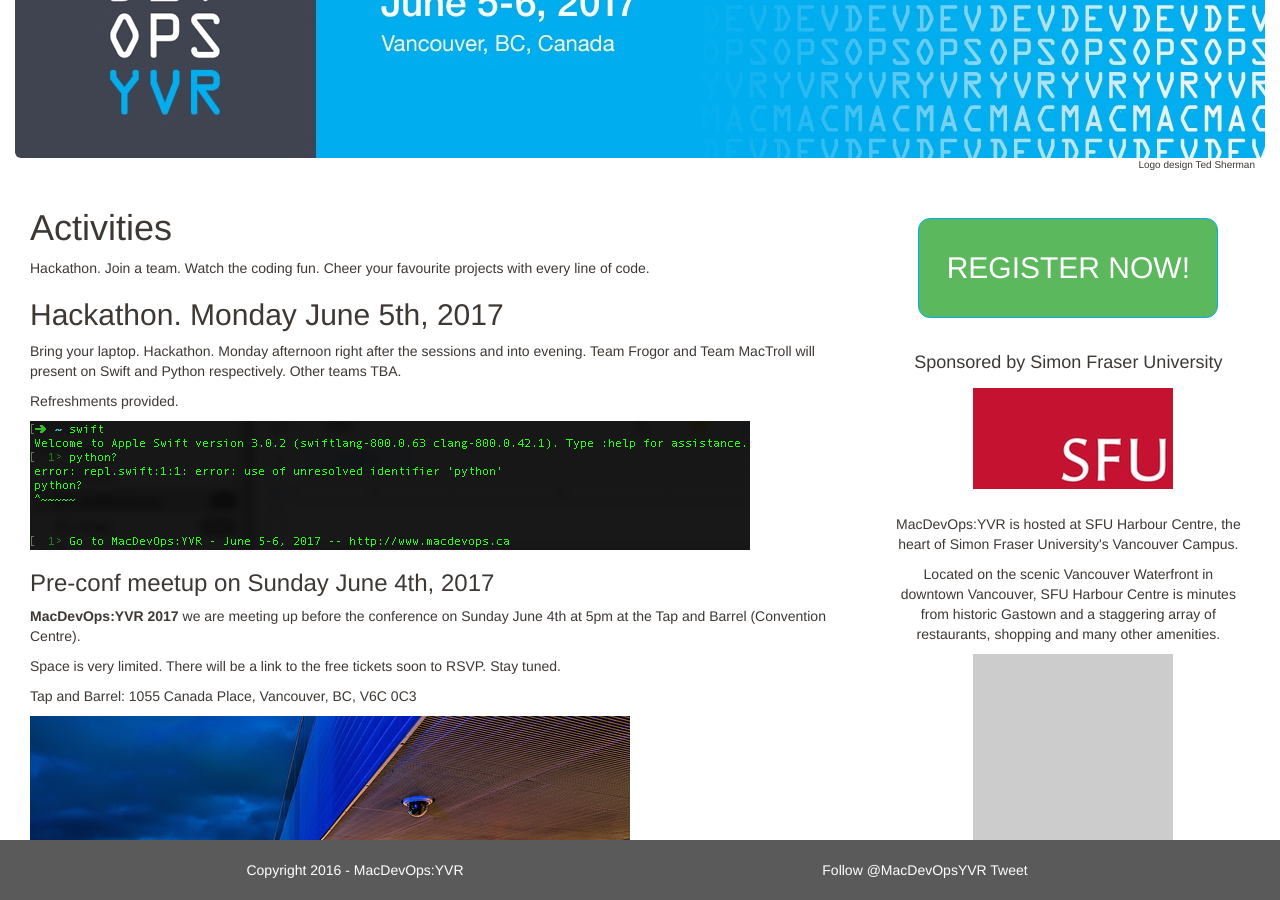
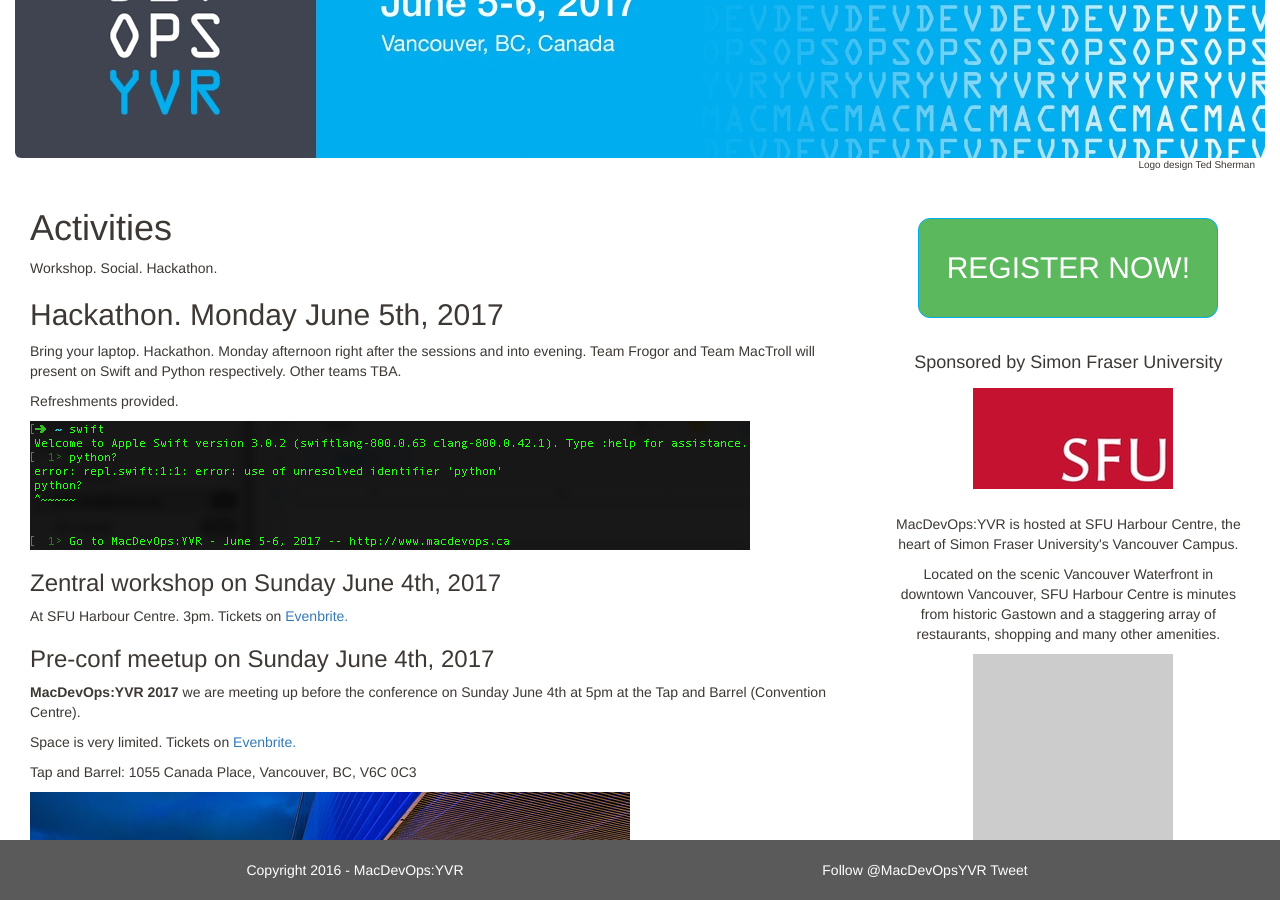
Before and after one commit to macdevopsyvr/macdevopsyvr.github.io, a Jekyll site: the page built from activities/index.md, in a window 1280 px wide and 900 px high, scrolled down 267 px. Built offline with Jekyll 4.4.1, drawn with Linux system fonts in a browser that asks for light colours; comment, search, counter and statistics services are not loaded.

Commit message:
Tickets
update

```diff
--- a/activities/index.md
+++ b/activities/index.md
@@ -6,7 +6,7 @@
 
 # Activities
 
-Hackathon. Join a team. Watch the coding fun. Cheer your favourite projects with every line of code.
+Workshop. Social. Hackathon.
 
 ## Hackathon. Monday June 5th, 2017
 
@@ -15,12 +15,15 @@
 Refreshments provided.
 
 <img src="/assets/Hackathon-MacDevOpsYVR-June5-6-2017.png">
+<h3>Zentral workshop on Sunday June 4th, 2017</h3>
+
+At SFU Harbour Centre. 3pm. Tickets on <a href="https://www.eventbrite.com/e/macdevopsyvr-2017-tickets-31630087443">Evenbrite.</a>
 <h3>Pre-conf meetup on Sunday June 4th, 2017</h3>
 
 
 <p><b>MacDevOps:YVR 2017</b> we are meeting up before the conference on Sunday June 4th at 5pm at the Tap and Barrel (Convention Centre). </p>
 
-Space is very limited. There will be a link to the free tickets soon to RSVP. Stay tuned.
+Space is very limited. Tickets on <a href="https://www.eventbrite.com/e/macdevopsyvr-2017-tickets-31630087443">Evenbrite.</a>
 
 
 <p>Tap and Barrel: 1055 Canada Place, Vancouver, BC, V6C 0C3</p>
```
